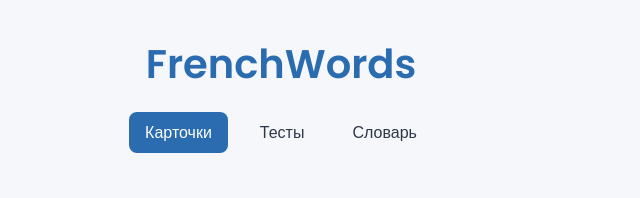
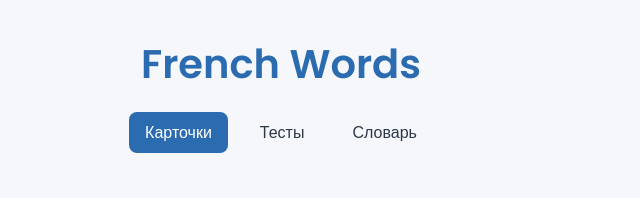
Before and after one commit to StephenPorch/frenchlearn, a plain HTML site: page index.html in a window 1280 px wide. Shown: the top 198 px of the page, 359-999 px from the left. Drawn offline with Linux system fonts and the light colour scheme.

Commit message:
Update index.html

```diff
--- a/index.html
+++ b/index.html
@@ -10,7 +10,7 @@
 <body>
     <div class="app-container">
         <header>
-            <h1>FrenchWords</h1>
+            <h1>French Words</h1>
             <nav>
                 <button class="nav-btn active" data-section="flashcards">Карточки</button>
                 <button class="nav-btn" data-section="quiz">Тесты</button>
```
